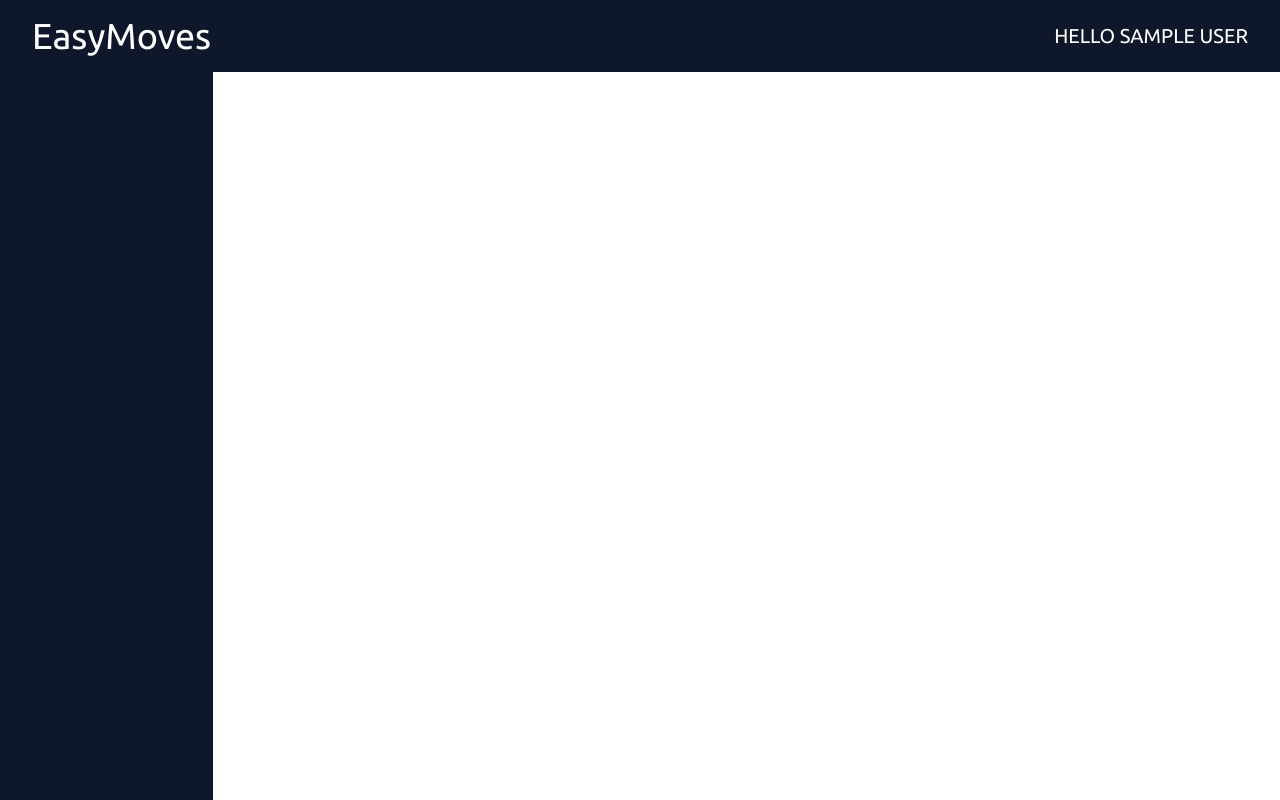
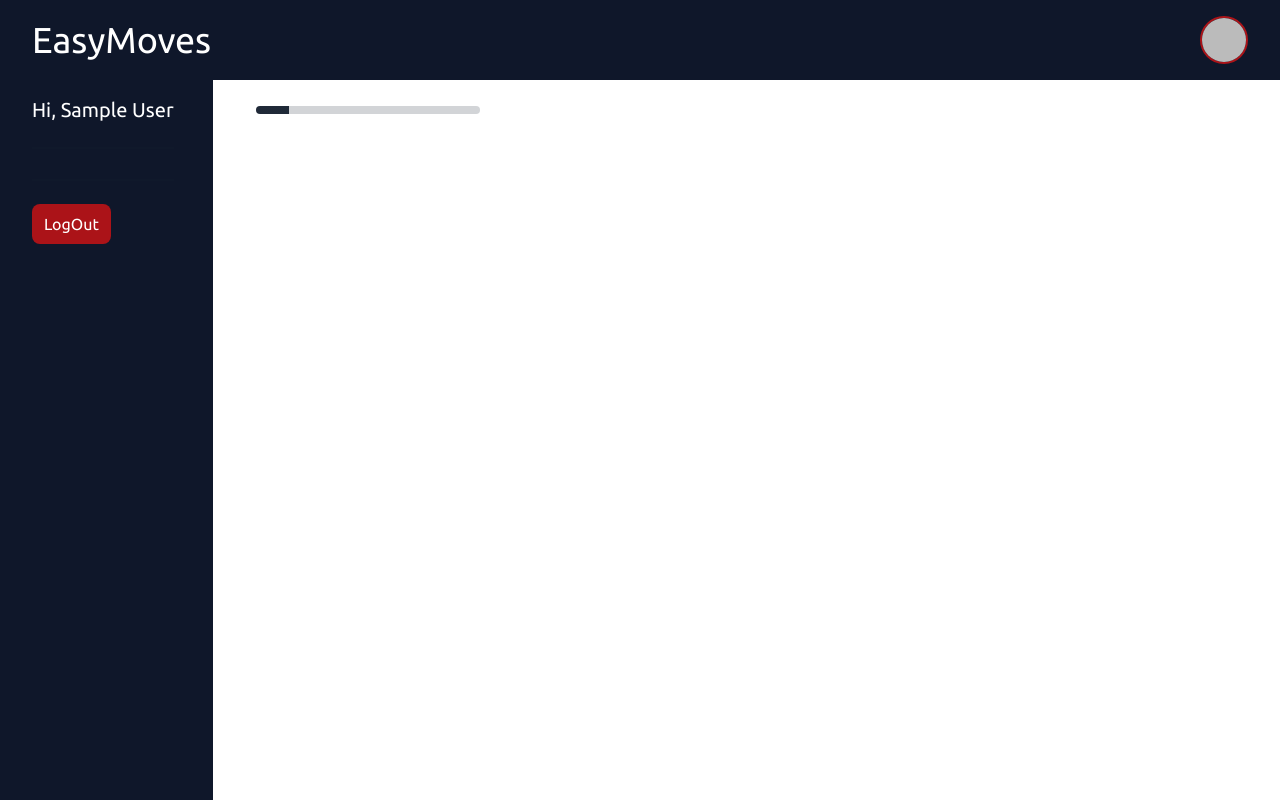
Before and after one commit to sohelranalive/easy-moves-client, a React (Vite) app: page /dashboard in a window 1280 px wide. Built offline with nearby package versions, Linux system fonts and the light colour scheme; no server answers; sample sign-in values are in the browser's storage.

Commit message:
dashboard added

```diff
--- a/src/layouts/Dashboard.jsx
+++ b/src/layouts/Dashboard.jsx
@@ -1,15 +1,31 @@
-import { Link, NavLink, Outlet } from "react-router-dom";
+import { Link, NavLink, Outlet, useLocation, useNavigate } from "react-router-dom";
 import useLevel from "../hooks/useLevel";
 import useAuth from "../hooks/useAuth";
+import { useEffect, useState } from "react";
 
 const Dashboard = () => {
 
-    const { user } = useAuth()
+    const { user, userLogOut } = useAuth()
     const [userLevel] = useLevel()
+    const navigate = useNavigate()
+    const [dataLoading, setDataLoading] = useState(true)
+    const location = useLocation()
 
-    // if (!isLoading) {
-    //     console.log(userLevel, isLoading);
-    // }
+
+    const handleLogOut = () => {
+        userLogOut()
+            .then(() => {
+                navigate('/')
+            })
+            .catch(error => console.log(error.message))
+    }
+
+    useEffect(() => {
+        if (userLevel?.level == 'user') {
+            setDataLoading(false)
+            navigate('/dashboard/user-home')
+        }
+    }, [userLevel?.level, navigate]);
 
 
     return (
@@ -20,8 +36,10 @@ const Dashboard = () => {
                         <div className="w-1/2 text-white text-start">
                             <Link to='/'><h1 className="text-4xl">EasyMoves</h1></Link>
                         </div>
-                        <div className="w-1/2 text-white text-end">
-                            <h1 className="text-xl uppercase">Hello {user.displayName}</h1>
+                        <div className="w-1/2 text-white flex justify-end">
+                            <div className='h-12 w-12 rounded-full border-2 border-[#AB1318]'>
+                                <img src={user?.photoURL} alt="" className='h-full w-full rounded-full' />
+                            </div>
                         </div>
                     </div>
                 </nav>
@@ -31,6 +49,10 @@ const Dashboard = () => {
 
                 <div className="w-2/12 bg-slate-900 fixed top-0 h-full">
                     <div className="text-white pt-24 pl-8 space-y-4 flex flex-col fixed">
+                        <div>
+                            <h1 className="text-xl">Hi, {user.displayName}</h1>
+                        </div>
+                        <div className="divider"></div>
                         {userLevel?.level == 'user' &&
                             <>
                                 <div>
@@ -57,11 +79,20 @@ const Dashboard = () => {
                                 </div>
                             </>
                         }
+                        <div className="divider"></div>
+                        <div>
+                            <button
+                                onClick={handleLogOut}
+                                className=" bg-[#AB1318] py-2 px-3 rounded-lg text-white"
+                            >LogOut</button>
+                        </div>
+
                     </div>
                 </div>
 
                 <div className="w-10/12 ms-64 pr-8">
                     <div className="pt-8">
+                        {dataLoading && location.pathname == '/dashboard' && < progress className="progress w-56"></progress>}
                         <Outlet></Outlet>
                     </div>
                 </div>
```
